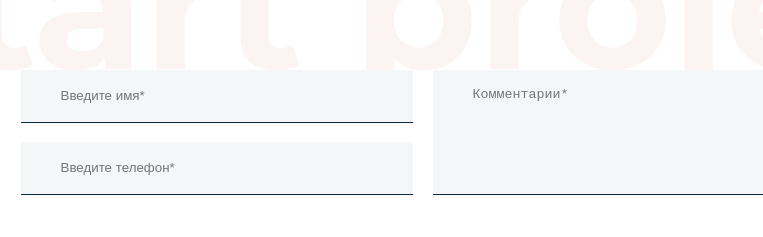
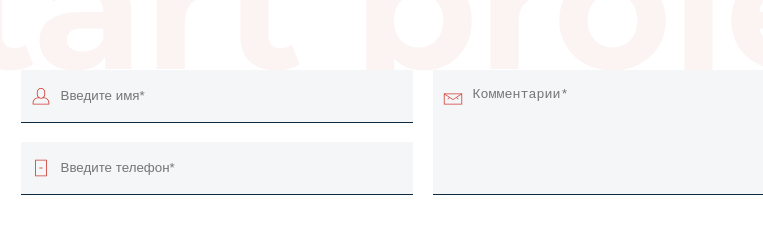
Before and after one commit to TheSilkFlower/roistat, a plain HTML site: page index.html in a window 1280 px wide. Shown: the part 3952-4189 px from the top of the page, 206-969 px from the left. Drawn offline with nearby package versions, Linux system fonts and the light colour scheme; some packages are replaced by stand-ins of ours.

Commit message:
редактировла формат изображений

```diff
--- a/style.css
+++ b/style.css
@@ -558,7 +558,7 @@ body {
     height: 125px;
 }
 .cost-form__user-name-input {
-    background: url(./images/us.png) no-repeat center left 10px;
+    background: url('./images/us.svg') no-repeat center left 10px;
     padding-left: 40px;
     height: 50px;
     width: 350px;
@@ -568,7 +568,7 @@ body {
     outline: none;
 }
 .cost-form__user-phone-input {
-    background: url(./images/ph.png) no-repeat center left 10px;
+    background: url('./images/ph.svg') no-repeat center left 10px;
     padding-left: 40px;
     height: 50px;
     width: 350px;
@@ -578,7 +578,7 @@ body {
     outline: none;
 }
 .cost-form__text {
-    background: url(./images/em.png) no-repeat top 15px left 10px;
+    background: url('./images/em.svg') no-repeat top 15px left 10px;
     height: 89%;
     resize: none;
     border: none;
```
